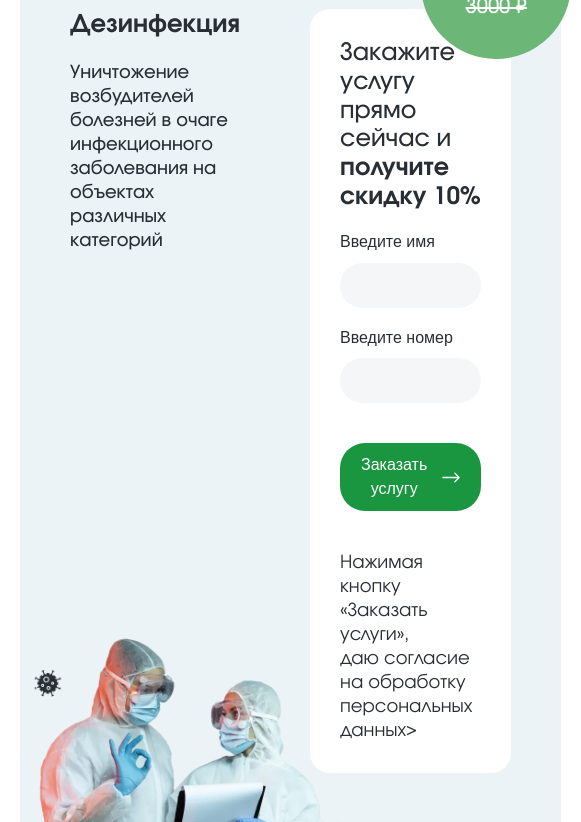
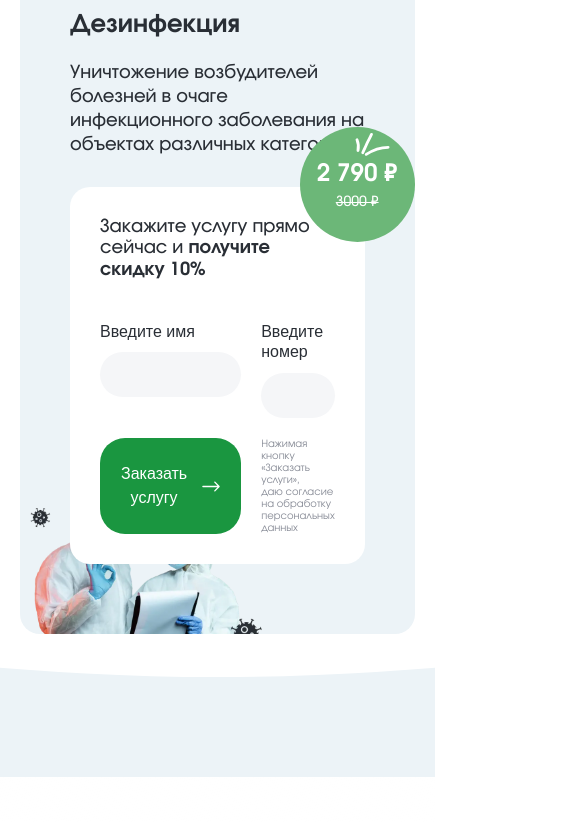
Before and after one commit to blessMe-Padre/kgbus, a website with bundled scripts: page one-service.html in a window 390 px wide. Shown: the part 206-1028 px from the top of the page, 581 px wide, since content can reach past the window. Built offline with nearby package versions, Linux system fonts and the light colour scheme.

Commit message:
feat: добавляет стили

```diff
--- a/css/main.css
+++ b/css/main.css
@@ -2991,6 +2991,59 @@ section + section {
   position: absolute;
   top: 15px;
   right: 30px;
+}
+
+@media (max-width: 769px) {
+  .service-hero__wrapper {
+    grid-template-columns: 1fr;
+    gap: 30px;
+  }
+
+  .service-hero__wrapper .form-wrapper {
+    max-width: 100%;
+    margin-left: 0;
+  }
+
+  .service-hero__wrapper .form-wrapper .form {
+    display: grid;
+    grid-template-columns: 1fr 1fr;
+    gap: 20px;
+  }
+
+  .service-hero__wrapper .form-section__title {
+    font-size: 18px;
+    max-width: 100%;
+  }
+
+  .service-hero__wrapper .form-section__descriptions {
+    font-size: 10px;
+    color: #858994;
+    line-height: 1.2;
+  }
+
+  .service-hero__wrapper .form-wrapper .button {
+    margin: 0;
+  }
+
+  .sticker {
+    width: 115px;
+    height: 115px;
+    right: -50px;
+    top: -60px;
+  }
+
+  .sticker .price {
+    font-size: 24px;
+  }
+
+  .sticker .sale {
+    font-size: 14px;
+  }
+
+  .sticker__icon {
+    top: 5px;
+    right: 25px;
+  }
 }
 
 /* Импорт TailWind */
--- a/one-service.html
+++ b/one-service.html
@@ -76,8 +76,8 @@
                                             <img src="./src/img/icons/arrow-right.svg" width="18" height="10" alt="кнопка заказать услугу">
                                         </button>
 
+                                        <p class="form-section__descriptions w-full">Нажимая кнопку «Заказать услуги», даю согласие на обработку персональных данных</p>
                                     </form>
-                                    <p class="form-section__descriptions w-full">Нажимая кнопку «Заказать услуги», даю согласие на обработку персональных данных></p>
                                 </div>
                             </div>
                         </div>
--- a/src/block/service-hero.css
+++ b/src/block/service-hero.css
@@ -65,3 +65,56 @@
     top: 15px;
     right: 30px;
 }
+
+@media (max-width: 769px) {
+    .service-hero__wrapper {
+        grid-template-columns: 1fr;
+        gap: 30px;
+    }
+
+    .service-hero__wrapper .form-wrapper {
+        max-width: 100%;
+        margin-left: 0;
+    }
+
+    .service-hero__wrapper .form-wrapper .form {
+        display: grid;
+        grid-template-columns: 1fr 1fr;
+        gap: 20px;
+    }
+
+    .service-hero__wrapper .form-section__title {
+        font-size: 18px;
+        max-width: 100%;
+    }
+
+    .service-hero__wrapper .form-section__descriptions {
+        font-size: 10px;
+        color: #858994;
+        line-height: 1.2;
+    }
+
+    .service-hero__wrapper .form-wrapper .button {
+        margin: 0;
+    }
+
+    .sticker {
+        width: 115px;
+        height: 115px;
+        right: -50px;
+        top: -60px;
+    }
+
+    .sticker .price {
+        font-size: 24px;
+    }
+
+    .sticker .sale {
+        font-size: 14px;
+    }
+
+    .sticker__icon {
+        top: 5px;
+        right: 25px;
+    }
+}
```
